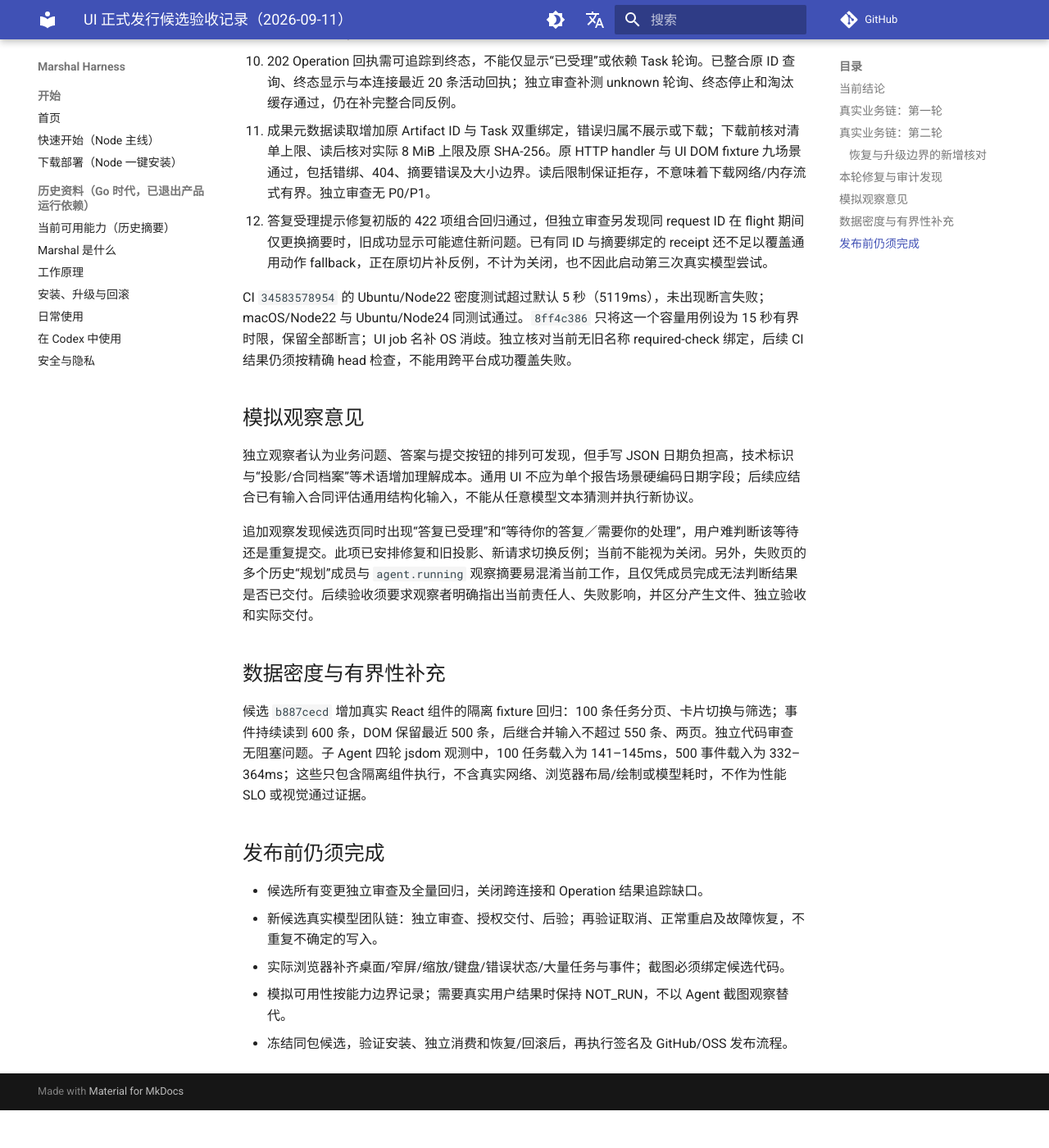
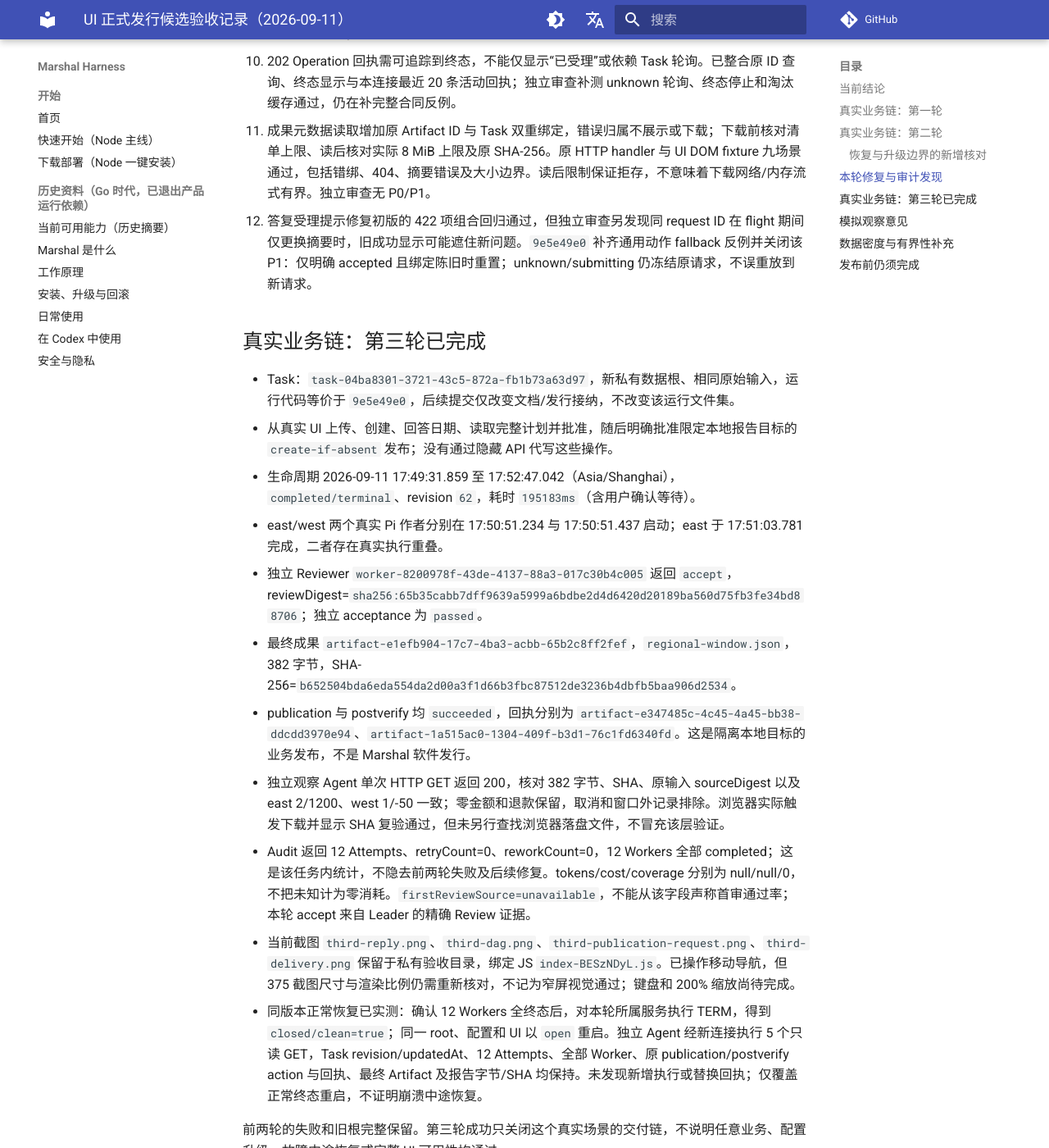
Before and after one commit to chiga0/marshal-harness, an MkDocs documentation site: the page built from docs/ui-1/release-validation-2026-09-11.md, in a window 1280 px wide and 1400 px high, scrolled down 3530 px. Shown: the whole window at 82% size. Built offline with MkDocs 1.6.1 and Material for MkDocs 9.7.7, drawn with Linux system fonts in a browser that asks for light colours; comment, search, counter and statistics services are not loaded; before the commit the page ends 4884 px from its top, so only the background shows below that; some of the changed text lies outside the part shown.

Commit message:
docs(ui): record real team delivery and same-root restart evidence

```diff
--- a/docs/ui-1/release-validation-2026-09-11.md
+++ b/docs/ui-1/release-validation-2026-09-11.md
@@ -6,13 +6,13 @@
 
 | 验收线 | 当前状态 | 证据与缺口 |
 | --- | --- | --- |
-| 功能与可靠性 | PARTIAL | 候选 `8ff4c386` 文件集通过 41 文件 422 项测试及构建（包括创建会话隔离、Operation 合同对照、成果 HTTP 下载边界）；Leader 相关定向 44 项通过，计数存在复用子集，不累加为独立场景。独立审查仍发现答复迟到响应 P1，待修复；真实 Pi 两轮未完成全链。后续补丁仍须重跑。 |
+| 功能与可靠性 | PARTIAL | `9e5e49e0` 关闭答复迟到 P1，41 文件 425 项测试及构建通过；第三轮真实 Pi 团队完成独立审查、验收、授权发布和后验，见下文。取消、故障及同发行包全范围验收仍待补齐。 |
 | 视觉与交互 | PARTIAL | 实际浏览器完成创建、附件上传、Leader 答复、计划批准、DAG 与团队查看；窄屏、缩放、键盘、完整错误/恢复矩阵尚未全部完成。 |
-| 产品可用性 | NOT_RUN（真人）；Agent 模拟观察已完成 | 用户选择子 Agent 模拟。观察者未参与 UI 实现，但无法访问主侧浏览器，因此仅独立观察真实截图；主侧负责操作。不能称为盲测、独立操作或真人验收。 |
+| 产品可用性 | NOT_RUN（真人）；Agent 截图观察已完成 | 用户选择子 Agent 模拟；实际观察者参与过 UI 实现且无法访问主侧浏览器，只有截图观察，主侧负责操作。不能称为独立可用性测试、盲测或真人验收；其独立验证范围仅为未参与实现的报告内容与后端交付 GET。 |
 
 候选锁定起点：`976ddc00c74018601a1b8e14c52d7a532f7c029d`。当前已发布安装器版本仍为 `v1.0.2`；研发候选合入或构建成功不等于安装发行资产已更新。
 
-最新增量：`9e5e49e0` 已关闭上述答复迟到 P1，原 reviewer 复审无新增 P0/P1、39 项定向通过；主侧整合构建及 41 文件 425 项测试通过，JS `index-BESzNDyL.js`。新私有根正常关闭 clean=true 后，同配置 `open` 成功并加载新 UI，尚未创建第三轮模型 Task。当前 PARTIAL 不变，仍须真实团队交付、浏览器全矩阵及升级出口。
+最新增量：`9e5e49e0` 已关闭上述答复迟到 P1，原 reviewer 复审无新增 P0/P1、39 项定向通过；主侧整合构建及 41 文件 425 项测试通过，JS `index-BESzNDyL.js`。第三轮真实团队交付已完成；`a2171284` 增加精确 13 CI jobs 与摘要锁定 UI ZIP 接纳，本地发行接纳 30 项通过。当前 PARTIAL 不变，仍须浏览器全矩阵、同包发行和升级出口。
 
 证据版本分别记录，不能混用：第一轮实机与 `intake.png`、`team-review.png`、`failed-team.png` 使用基线 `976ddc00`；第二轮使用代码等价于 `c41e8732` 的冻结构建（CSS `index-DnldHR2s.css`、JS `index-CskjiGYd.js`），包含信封示例和主要 UI 修复，但不含后续 Operation 展示与观察 fallback。`candidate-intake.png` 属于第二轮。后续候选均须重新绑定构建验收，不能复用为通过证明。
 
@@ -42,7 +42,7 @@
 
 该 profile 的独立 Review 是 Core 受管阶段，不应由 Leader 重复放入业务 DAG。提示需明确这些已存在的边界及省略预算沿用原 limits；不修改通用 DAG 合同、不自动删节点或扩大预算。原错误仅存在 `Error.message`，通用捕获只读取 `.code`，因此公开结果折叠为 `leader_result_rejected`；后续诊断改进应只允许已知 reasonCode，不能泄漏任意异常正文。
 
-已整合最小提示修复 `acd49fae`：明确三个节点、两条依赖、Core 受管 Review 及默认沿用预算。主侧独立运行 `leader-prompt.test.mjs` 与报告 `index.test.mjs`，23 项全部通过；其中真实 Verification.bind 对 4/5 拓扑继续拒绝、3/2 通过，原 Core 对预算 10 继续拒绝。未放宽 parser、业务门禁或自动修改模型计划，第三轮真实模型尚未运行。
+已整合最小提示修复 `acd49fae`：明确三个节点、两条依赖、Core 受管 Review 及默认沿用预算。主侧独立运行 `leader-prompt.test.mjs` 与报告 `index.test.mjs`，23 项全部通过；其中真实 Verification.bind 对 4/5 拓扑继续拒绝、3/2 通过，原 Core 对预算 10 继续拒绝。未放宽 parser、业务门禁或自动修改模型计划，当时第三轮真实模型尚未运行（后续结果见第三轮）。
 
 独立消费第一轮交付候选也已完成：其两个 Task 成果引用实际是 verification evidence 与合并的 `regional-window.json`，不是两个独立发布文件。按原流水重算两地区报告、input/sourceDigest/evidence/delivery 的摘要和字节数全部一致；本地发布目录仍空，publication/postverify 为 null。这证明部分结果正确，不证明完整交付。
 
@@ -69,15 +69,31 @@
 9. 原始 JSON、摘要和协议名压过业务内容。计划改为目标/角色/范围/预算/验收优先，完整技术原文可展开；不能丢弃授权范围和审计事实。
 10. 202 Operation 回执需可追踪到终态，不能仅显示“已受理”或依赖 Task 轮询。已整合原 ID 查询、终态显示与本连接最近 20 条活动回执；独立审查补测 unknown 轮询、终态停止和淘汰缓存通过，仍在补完整合同反例。
 11. 成果元数据读取增加原 Artifact ID 与 Task 双重绑定，错误归属不展示或下载；下载前核对清单上限、读后核对实际 8 MiB 上限及原 SHA-256。原 HTTP handler 与 UI DOM fixture 九场景通过，包括错绑、404、摘要错误及大小边界。读后限制保证拒存，不意味着下载网络/内存流式有界。独立审查无 P0/P1。
-12. 答复受理提示修复初版的 422 项组合回归通过，但独立审查另发现同 request ID 在 flight 期间仅更换摘要时，旧成功显示可能遮住新问题。已有同 ID 与摘要绑定的 receipt 还不足以覆盖通用动作 fallback，正在原切片补反例，不计为关闭，也不因此启动第三次真实模型尝试。
+12. 答复受理提示修复初版的 422 项组合回归通过，但独立审查另发现同 request ID 在 flight 期间仅更换摘要时，旧成功显示可能遮住新问题。`9e5e49e0` 补齐通用动作 fallback 反例并关闭该 P1：仅明确 accepted 且绑定陈旧时重置；unknown/submitting 仍冻结原请求，不误重放到新请求。
+
+## 真实业务链：第三轮已完成
+
+- Task：`task-04ba8301-3721-43c5-872a-fb1b73a63d97`，新私有数据根、相同原始输入，运行代码等价于 `9e5e49e0`，后续提交仅改变文档/发行接纳，不改变该运行文件集。
+- 从真实 UI 上传、创建、回答日期、读取完整计划并批准，随后明确批准限定本地报告目标的 `create-if-absent` 发布；没有通过隐藏 API 代写这些操作。
+- 生命周期 2026-09-11 17:49:31.859 至 17:52:47.042（Asia/Shanghai），`completed/terminal`、revision `62`，耗时 `195183ms`（含用户确认等待）。
+- east/west 两个真实 Pi 作者分别在 17:50:51.234 与 17:50:51.437 启动；east 于 17:51:03.781 完成，二者存在真实执行重叠。
+- 独立 Reviewer `worker-8200978f-43de-4137-88a3-017c30b4c005` 返回 `accept`，reviewDigest=`sha256:65b35cabb7dff9639a5999a6bdbe2d4d6420d20189ba560d75fb3fe34bd88706`；独立 acceptance 为 `passed`。
+- 最终成果 `artifact-e1efb904-17c7-4ba3-acbb-65b2c8ff2fef`，`regional-window.json`，382 字节，SHA-256=`b652504bda6eda554da2d00a3f1d66b3fbc87512de3236b4dbfb5baa906d2534`。
+- publication 与 postverify 均 `succeeded`，回执分别为 `artifact-e347485c-4c45-4a45-bb38-ddcdd3970e94`、`artifact-1a515ac0-1304-409f-b3d1-76c1fd6340fd`。这是隔离本地目标的业务发布，不是 Marshal 软件发行。
+- 独立观察 Agent 单次 HTTP GET 返回 200，核对 382 字节、SHA、原输入 sourceDigest 以及 east 2/1200、west 1/-50 一致；零金额和退款保留，取消和窗口外记录排除。浏览器实际触发下载并显示 SHA 复验通过，但未另行查找浏览器落盘文件，不冒充该层验证。
+- Audit 返回 12 Attempts、retryCount=0、reworkCount=0，12 Workers 全部 completed；这是该任务内统计，不隐去前两轮失败及后续修复。tokens/cost/coverage 分别为 null/null/0，不把未知计为零消耗。`firstReviewSource=unavailable`，不能从该字段声称首审通过率；本轮 accept 来自 Leader 的精确 Review 证据。
+- 当前截图 `third-reply.png`、`third-dag.png`、`third-publication-request.png`、`third-delivery.png` 保留于私有验收目录，绑定 JS `index-BESzNDyL.js`。已操作移动导航，但 375 截图尺寸与渲染比例仍需重新核对，不记为窄屏视觉通过；键盘和 200% 缩放尚待完成。
+- 同版本正常恢复已实测：确认 12 Workers 全终态后，对本轮所属服务执行 TERM，得到 `closed/clean=true`；同一 root、配置和 UI 以 `open` 重启。独立 Agent 经新连接执行 5 个只读 GET，Task revision/updatedAt、12 Attempts、全部 Worker、原 publication/postverify action 与回执、最终 Artifact 及报告字节/SHA 均保持。未发现新增执行或替换回执；仅覆盖正常终态重启，不证明崩溃中途恢复。
+
+前两轮的失败和旧根完整保留。第三轮成功只关闭这个真实场景的交付链，不说明任意业务、配置升级、故障中途恢复或完整 UI 可用性均通过。
 
 CI `34583578954` 的 Ubuntu/Node22 密度测试超过默认 5 秒（5119ms），未出现断言失败；macOS/Node22 与 Ubuntu/Node24 同测试通过。`8ff4c386` 只将这一个容量用例设为 15 秒有界时限，保留全部断言；UI job 名补 OS 消歧。独立核对当前无旧名称 required-check 绑定，后续 CI 结果仍须按精确 head 检查，不能用跨平台成功覆盖失败。
 
 ## 模拟观察意见
 
-独立观察者认为业务问题、答案与提交按钮的排列可发现，但手写 JSON 日期负担高，技术标识与“投影/合同档案”等术语增加理解成本。通用 UI 不应为单个报告场景硬编码日期字段；后续应结合已有输入合同评估通用结构化输入，不能从任意模型文本猜测并执行新协议。
+参与过 UI 实现的 Agent 在截图观察中认为业务问题、答案与提交按钮的排列可发现，但手写 JSON 日期负担高，技术标识与“投影/合同档案”等术语增加理解成本。这不是独立用户测试。通用 UI 不应为单个报告场景硬编码日期字段；后续应结合已有输入合同评估通用结构化输入，不能从任意模型文本猜测并执行新协议。
 
-追加观察发现候选页同时出现“答复已受理”和“等待你的答复／需要你的处理”，用户难判断该等待还是重复提交。此项已安排修复和旧投影、新请求切换反例；当前不能视为关闭。另外，失败页的多个历史“规划”成员与 `agent.running` 观察摘要易混淆当前工作，且仅凭成员完成无法判断结果是否已交付。后续验收须要求观察者明确指出当前责任人、失败影响，并区分产生文件、独立验收和实际交付。
+追加观察曾发现候选页同时出现“答复已受理”和“等待你的答复／需要你的处理”，用户难判断该等待还是重复提交。此项及迟到响应反例已由 `9e5e49e0` 修复，第三轮真实答复截图显示一致等待状态。另外，失败页的多个历史“规划”成员与 `agent.running` 观察摘要易混淆当前工作，且仅凭成员完成无法判断结果是否已交付。后续验收须要求观察者明确指出当前责任人、失败影响，并区分产生文件、独立验收和实际交付。
 
 ## 数据密度与有界性补充
 
@@ -86,7 +102,7 @@
 ## 发布前仍须完成
 
 - 候选所有变更独立审查及全量回归，关闭跨连接和 Operation 结果追踪缺口。
-- 新候选真实模型团队链：独立审查、授权交付、后验；再验证取消、正常重启及故障恢复，不重复不确定的写入。
+- 第三轮真实模型团队链及正常终态重启已通过；继续验证取消、故障中途恢复与最终冻结发行资产的同包消费，不重复不确定的写入。
 - 实际浏览器补齐桌面/窄屏/缩放/键盘/错误状态/大量任务与事件；截图必须绑定候选代码。
 - 模拟可用性按能力边界记录；需要真实用户结果时保持 NOT_RUN，不以 Agent 截图观察替代。
 - 冻结同包候选，验证安装、独立消费和恢复/回滚后，再执行签名及 GitHub/OSS 发布流程。
```
